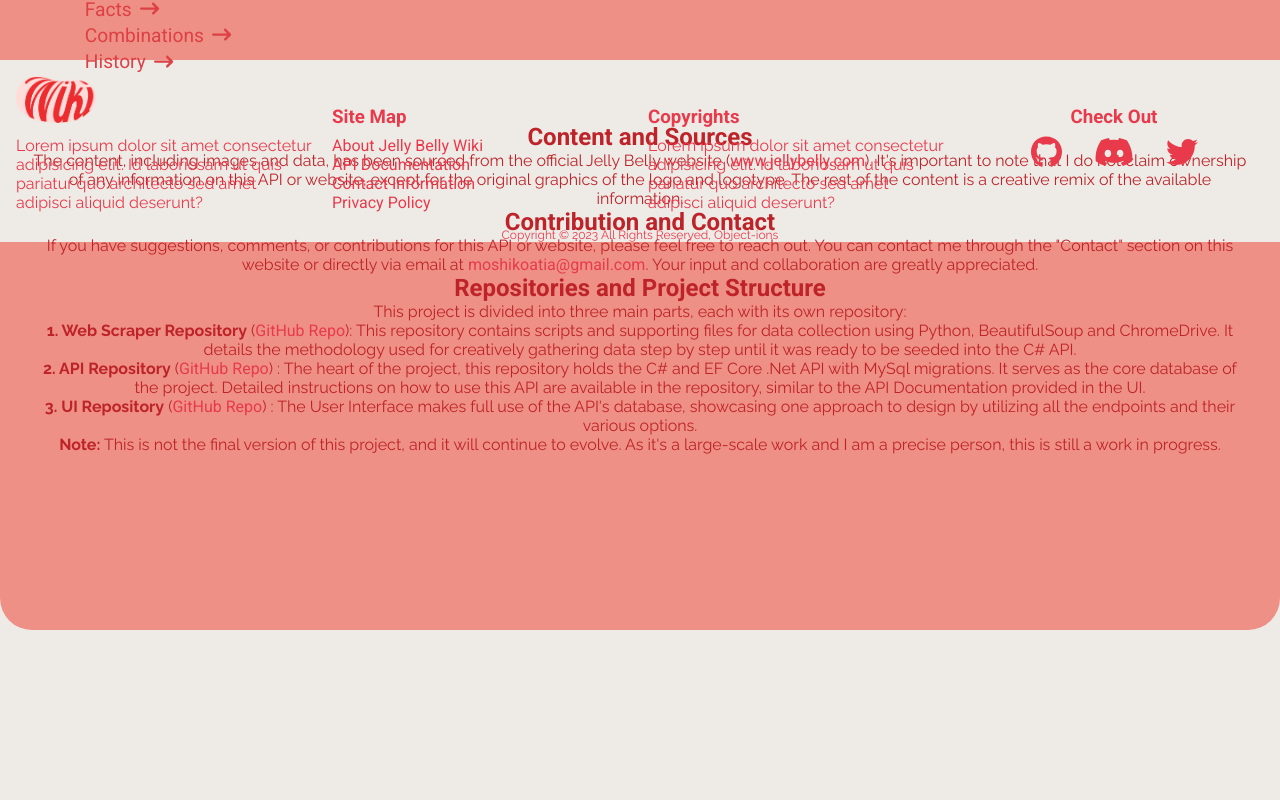
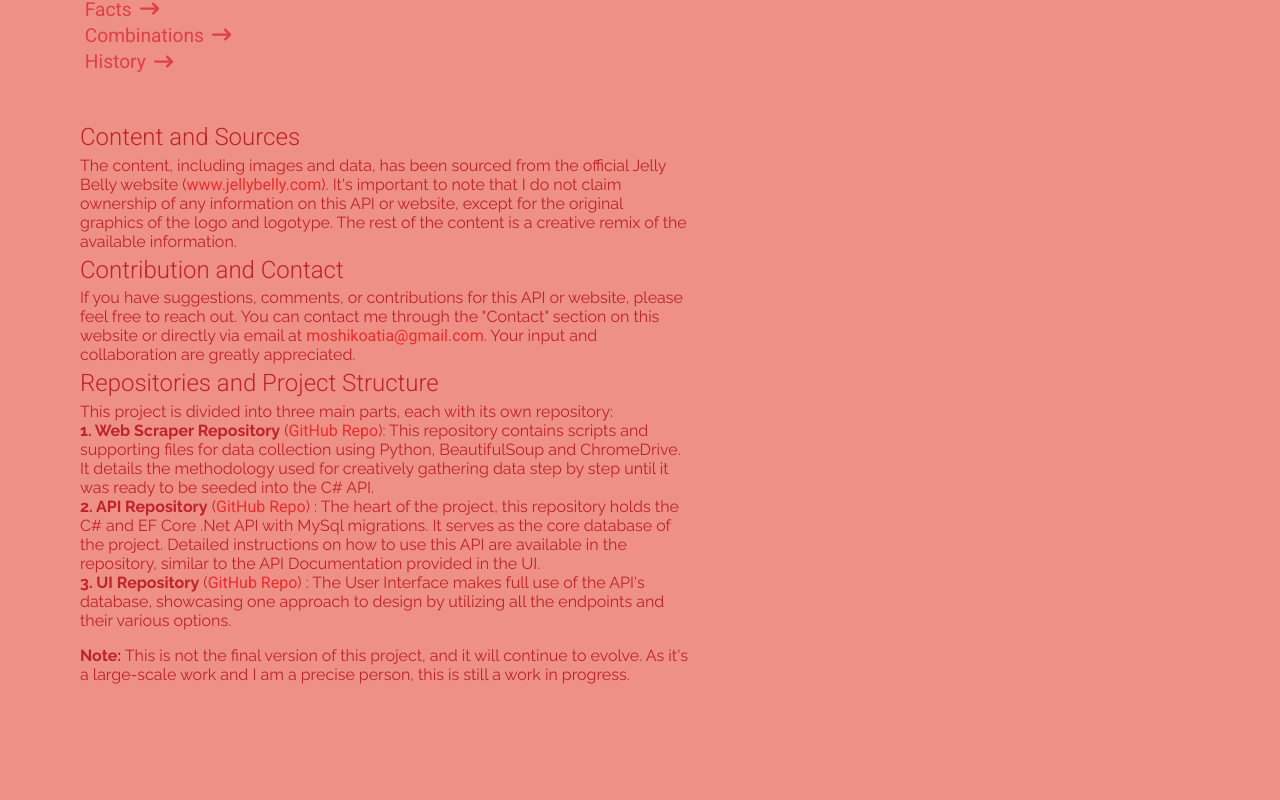
Before and after one commit to Object-ions/Jelly_Belly_Wiki_Client, a React (Create React App) app: page /about in a window 1280 px wide. Shown: the part 660-1460 px from the top of the page. Before the commit the page ends 1290 px from the top, so only its background shows below. Built offline with nearby package versions, Linux system fonts and the light colour scheme.

Commit message:
Update content and style

```diff
--- a/src/components/LandingSection.js
+++ b/src/components/LandingSection.js
@@ -2,6 +2,7 @@
 import BeanLogo from "../img/new-logo-with-3d-look2.png";
 import { FontAwesomeIcon } from "@fortawesome/react-fontawesome";
 import { faArrowDown } from "@fortawesome/free-solid-svg-icons";
+import { Link } from "react-router-dom";
 
 const LandingSection = () => {
   return (
@@ -14,13 +15,15 @@
           <h1>Welcome to the World of Jelly Belly:</h1>
           <h3>A Rainbow of Flavors Awaits!</h3>
           <p>
-            Lorem ipsum dolor sit amet consectetur, adipisicing elit. Alias enim
-            maxime placeat tenetur deserunt adipisci laborum perferendis
-            incidunt aspernatur. Ex.
+            The User Interface of this website makes full use of the API's
+            database, showcasing one approach to design by utilizing all the
+            endpoints and their various options. Check out the API documentation
           </p>
-          <a className="btn" href="http://">
+
+          <Link to={"/api/"} className="btn">
+            {" "}
             Click here for more info
-          </a>
+          </Link>
         </div>
       </div>
       <div className="bottom-description">
--- a/src/css/index.css
+++ b/src/css/index.css
@@ -124,8 +124,7 @@
 }
 
 .Header ul li a:hover {
-  /* background: #e87a85; */
-  border: 0.1rem solid #e87a85;
+  border: 0.1rem solid var(--secondary-color);
   color: var(--head-color);
 }
 
@@ -140,8 +139,8 @@
 }
 
 .Header .api:hover {
-  background: #e87a85;
-  border: 0.1rem solid #e87a85;
+  background: var(--secondary-color);
+  border: 0.1rem solid var(--secondary-color);
 }
 
 .Header .api a:hover {
@@ -204,9 +203,10 @@
 }
 
 .LandingSection .btn {
-  background: var(--dark-red);
+  background: var(--head-color);
   border: 1px solid var(--btn-red);
-  padding: 0.5rem 0.5rem;
+  border-radius: 1.5rem;
+  padding: 0.75rem;
   margin-top: 1.5rem;
   display: inline-block;
   color: var(--light-body-color);
@@ -350,6 +350,10 @@
   margin-bottom: 0.5rem;
 }
 
+.Footer p {
+  margin-bottom: 1rem;
+}
+
 .Footer img {
   margin-top: 1rem;
 }
@@ -472,8 +476,22 @@
 }
 
 .AboutAddition {
-  margin: 3rem auto;
-  text-align: center;
+  margin: 3rem;
+  text-align: left;
+  width: 50%;
+}
+
+.AboutAddition h2 {
+  margin: 0.3rem 0;
+  font-weight: 300;
+}
+
+.AboutAddition a {
+  color: var(--btn-red);
+}
+
+.AboutAddition .note-about {
+  margin-top: 1rem;
 }
 
 /* Display Bean */
@@ -1202,7 +1220,6 @@
 }
 
 .full-screen {
-  height: 80vh;
 }
 
 /* Animations */
```
